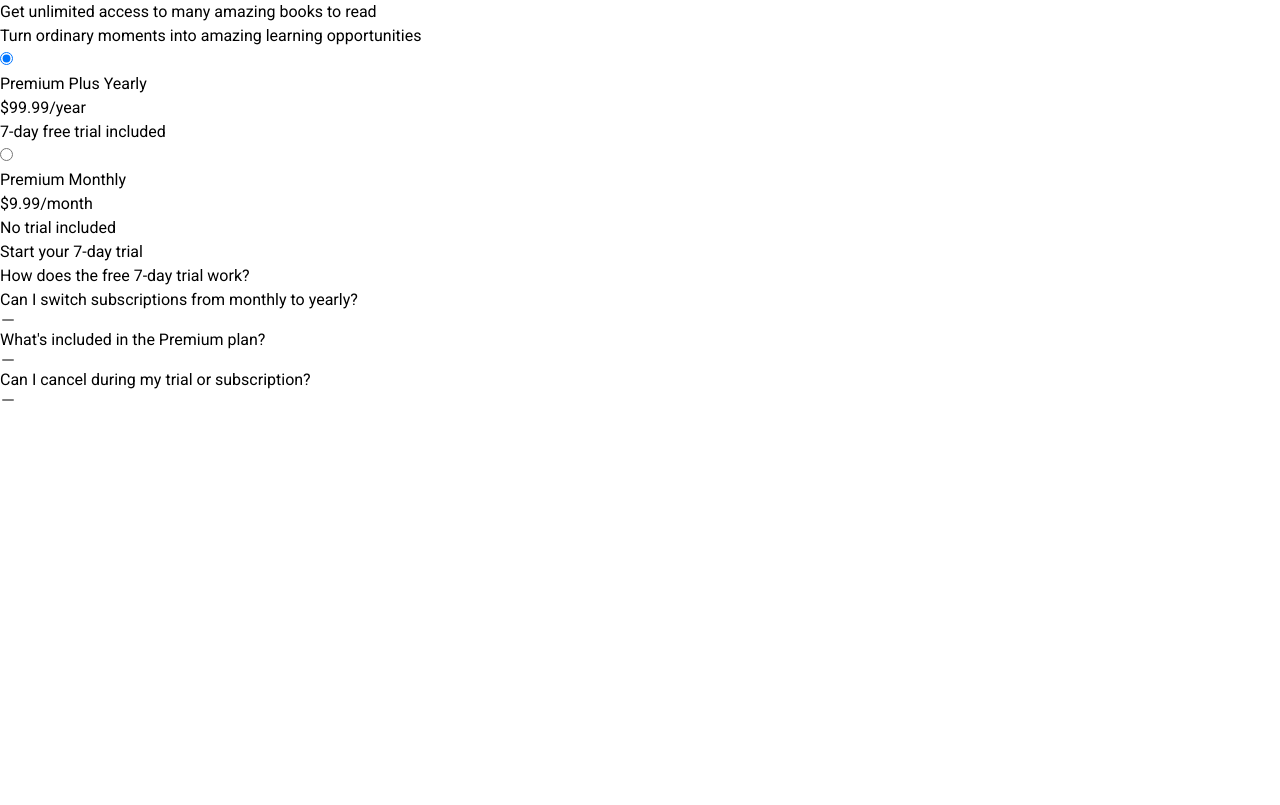
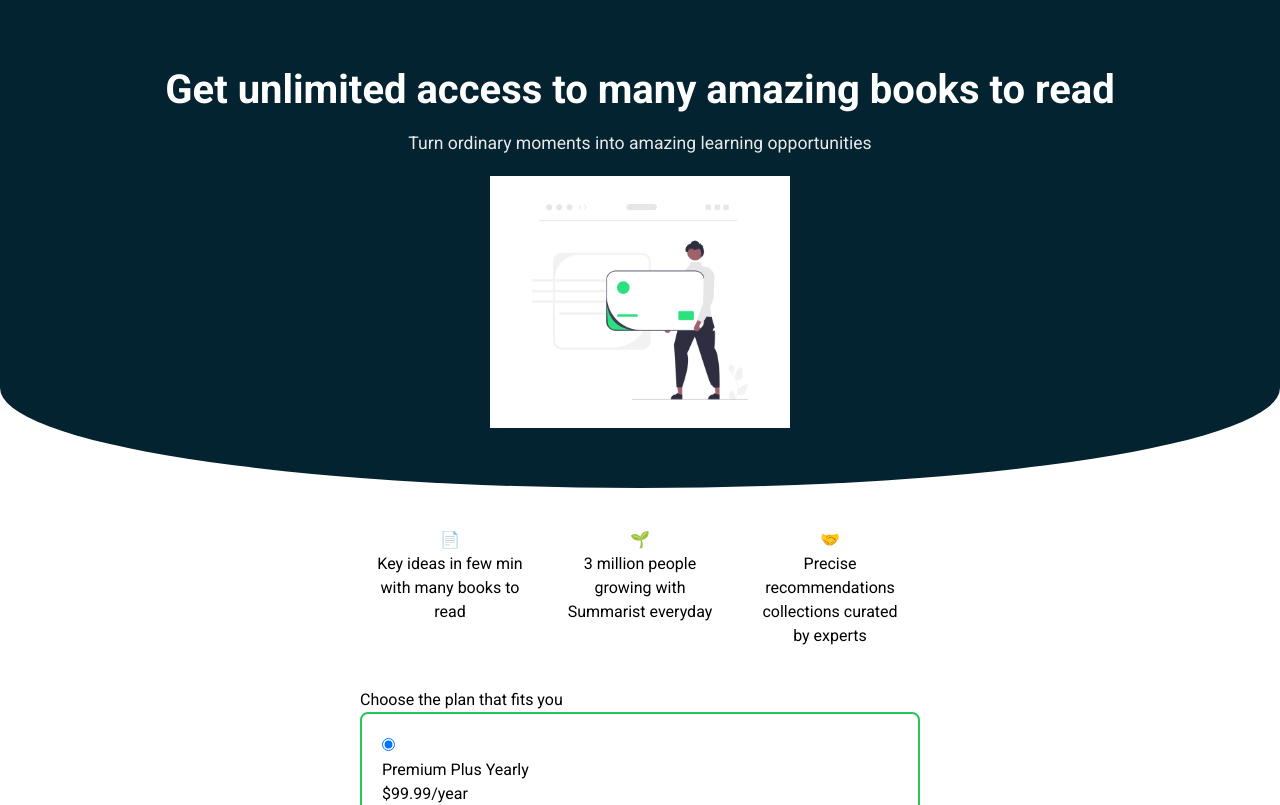
Before and after one commit to EricCR85/summarist, a Next.js app: page /choose-plan in a window 1280 px wide. Shown: the top 805 px of the page. Built offline with nearby package versions, Linux system fonts and the light colour scheme.

Commit message:
choose plan styling

```diff
--- a/app/choose-plan/page.jsx
+++ b/app/choose-plan/page.jsx
@@ -2,77 +2,116 @@
 import React, { useState } from "react";
 import { AiOutlineCheckCircle, AiOutlineMinus } from "react-icons/ai";
 import { useUser } from "../UserContext";
+import Footer from "../../components/Footer";
 
 export default function ChoosePlanPage() {
   const [selectedPlan, setSelectedPlan] = useState("yearly");
   const { setUser } = useUser();
+  const [openFaq, setOpenFaq] = useState(0);
 
   return (
     <div className="min-h-screen bg-white pb-20">
-      <section className="bg-[#042330] text-white py-20 text-center">
-        <h1 className="text-4xl font-bold mb-4">
-          Get unlimited access to many amazing books to read
-        </h1>
-        <p className="text-lg">
-          Turn ordinary moments into amazing learning opportunities
+      <section className="choose-plan__hero">
+        <h1>Get unlimited access to many amazing books to read</h1>
+        <p>Turn ordinary moments into amazing learning opportunities</p>
+        <img src="/assets/pricing-top.png" alt="Pricing" />
+      </section>
+      <section className="plan-wrapper py-12">
+        <div className="icons-container">
+          <div className="icon-item">
+            <div className="text-3xl mb-2">📄</div>
+            <p className="text-sm font-bold">
+              Key ideas in few min with many books to read
             </p>
-      </section>
+          </div>
+          <div className="icon-item">
+            <div className="text-3xl mb-2">🌱</div>
+            <p className="text-sm font-bold">
+              3 million people growing with Summarist everyday
+            </p>
+          </div>
+          <div className="icon-item">
+            <div className="text-3xl mb-2">🤝</div>
+            <p className="text-sm font-bold">
+              Precise recommendations collections curated by experts
+            </p>
+          </div>
+        </div>
 
-      <section className="max-w-2xl mx-auto px-8 py-12">
+        <h2 className="text-center text-2xl font-bold mb-8">
+          Choose the plan that fits you
+        </h2>
+
         <div
-          className={`border-2 p-6 mb-4 cursor-pointer rounded-lg ${selectedPlan === "yearly" ? "border-green-500" : "border-gray-200"}`}
+          className={`plan-container ${selectedPlan === "yearly" ? "selected" : ""}`}
           onClick={() => setSelectedPlan("yearly")}
         >
-          <div className="flex items-center gap-4">
           <input type="radio" checked={selectedPlan === "yearly"} readOnly />
-            <div>
-              <p className="font-bold">Premium Plus Yearly</p>
+          <h3 className="font-bold">Premium Plus Yearly</h3>
           <p className="text-xl font-bold">$99.99/year</p>
           <p className="text-sm text-gray-500">7-day free trial included</p>
         </div>
-          </div>
-        </div>
 
         <div
-          className={`border-2 p-6 cursor-pointer rounded-lg ${selectedPlan === "monthly" ? "border-green-500" : "border-gray-200"}`}
+          className={`plan-container ${selectedPlan === "monthly" ? "selected" : ""}`}
           onClick={() => setSelectedPlan("monthly")}
         >
-          <div className="flex items-center gap-4">
           <input type="radio" checked={selectedPlan === "monthly"} readOnly />
-            <div>
-              <p className="font-bold">Premium Monthly</p>
+          <h3 className="font-bold">Premium Monthly</h3>
           <p className="text-xl font-bold">$9.99/month</p>
           <p className="text-sm text-gray-500">No trial included</p>
         </div>
-          </div>
-        </div>
 
-        <button className="w-full bg-green-500 text-white py-4 mt-8 rounded font-bold hover:bg-green-600"
-          onClick={() => setUser(prev => ({ ...prev, plan: selectedPlan, LoggedIn: true }))}
+        <button
+          className="start-button"
+          onClick={() =>
+            setUser((prev) => ({ ...prev, plan: selectedPlan, loggedIn: true }))
+          }
         >
           Start your {selectedPlan === "yearly" ? "7-day" : ""} trial
         </button>
+        <p className="text-center text-xs mt-2 text-gray-500">
+          Cancel your trial at any time before it ends, and you won't be
+          charged.
+        </p>
       </section>
+      <section className="fap-wrapper">
+        <h2 className="text-2xl font-bold mb-8 text-center">Frequently Asked Questions</h2>
+        <FAQItem question="How does the free 7-day trial work?"
+                 answer="You can enjoy full access to all features during your 7-day trial. you won't be charged until the trial period ends."
+                  />
 
-      <section className="max-w-3xl mx-auto px-8">
-        <h2 className="text-2xl font-bold mb-8">
-          How does the free 7-day trial work?
-        </h2>
-        <FAQItem question="Can I switch subscriptions from monthly to yearly?" />
-        <FAQItem question="What's included in the Premium plan?" />
-        <FAQItem question="Can I cancel during my trial or subscription?" />
+        <FAQItem question="Can I switch subscriptions from monthly to yearly?"
+                 answer="Yes, you can easily change your subscription plan at any time through your account settings."
+                  />
+        <FAQItem question="What's included in the Premium plan?"
+                 answer="The Premium plan includes unlimited access to all book summaries, offline reading, and exlusive audio content." />
+
+        <FAQItem question="Can I cancel during my trial or subscription?"
+                 answer="Absolutely. you can cancel your trial or subscribtion at any time, and you will retain access until the end of your billing cycle."
+                 />
       </section>
+      <Footer />{" "}
     </div>
   );
 }
 
-function FAQItem({ question }) {
+function FAQItem({ question, answer }) {
+  const [isOpen, setIsOpen] = useState(false)
   return (
     <div className="border-b py-4">
-      <div className="flex justify-between items-center font-bold cursor-pointer">
-        {question}
-        <AiOutlineMinus />
+      <div
+          className="flex justify-between items-center font-bold cursor-pointer hover:text-green-600 transition"
+          onClick={() => setIsOpen(!isOpen)}
+          >
+        <span>{question}</span>
+        <AiOutlineMinus  className={`transition-transform duration-300${isOpen ? `rotate-180` : ``}`}/>
       </div>
+      {isOpen && (
+        <div className="mt-4 faq-answer animate-fade-in pb-4">
+          {answer}
+        </div>
+      )}
     </div>
   );
 }
--- a/app/globals.css
+++ b/app/globals.css
@@ -565,6 +565,10 @@ button:disabled {
   }
 }
 
+@keyframes fadeIn {
+  from { opacity: 0; transform: translateY(-5px); }
+  to { opacity: 1; transform: translateY(0) ;}
+}
 .settings {
   width: 100%;
   min-height: 100vh;
@@ -674,3 +678,104 @@ button:disabled {
   padding: 12px;
   z-index: 20;
 }
+
+.choose-plan__hero {
+  background-color: #042330;
+  color: white;
+  text-align: center ;
+  padding: 60px 20px;
+  border-bottom-left-radius: 50% 100px;
+  border-bottom-right-radius: 50% 100px;
+  margin-bottom: 40px;
+}
+
+.choose-plan__hero h1 {
+  font-size: 2.5rem;
+  font-weight: 700;
+  margin-bottom: 10px;
+}
+
+.choose-plan__hero p {
+  font-size: 1.1rem;
+  margin-bottom: 20px;
+  opacity: 0.9;
+}
+
+.choose-plan__hero img {
+  display: block;
+  margin: 20px auto 0;
+  max-width: 300px;
+  width: 100%;
+}
+
+.plan-container {
+  border: 2px solid #e5e7eb;
+  padding: 20px;
+  margin-bottom: 16px;
+  border-radius: 8px;
+  cursor: pointer;
+  transition: border-color 0.2s;
+}
+
+.plan-container.selected {
+  border-color: #22c55e;
+}
+
+.start-button {
+  width: 100%;
+  background-color: #22c55e;
+  color: white;
+  padding: 16px;
+  border-radius: 8px;
+  font-weight: bold;
+  margin-top: 32px;
+  cursor: pointer;
+}
+
+.plan-wrapper {
+  max-width: 600px;
+  margin: 0 auto;
+  padding: 0 20px;
+}
+
+.icons-container {
+  display: flex;
+  justify-content: center;
+  gap: 40px;
+  margin-bottom: 40px;
+  text-align: center;
+}
+
+.icon-item {
+  max-width: 150px;
+  display: flex;
+  flex-direction: column;
+  text-align: center;
+}
+
+.animate-fade-in {
+  animation: fadeIn 0.3s ease-in-out;
+}
+
+.faq-wrapper {
+  max-width: 200px;
+  margin: 0 auto;
+  padding: 40px 20px;
+}
+
+.faq-question {
+  font-size: 1.25rem;
+  font-weight: 700;
+  color: #1f2937;
+}
+
+.faq-answer {
+  font-size: 1rem;
+  color: #4b5563;
+  line-height: 1.6;
+}
+
+.faq-item {
+  border-bottom: 1px sole #e5e7eb;
+  padding: 10px 0;
+}
```
Lines whose indentation alone changed are shown as unchanged.
